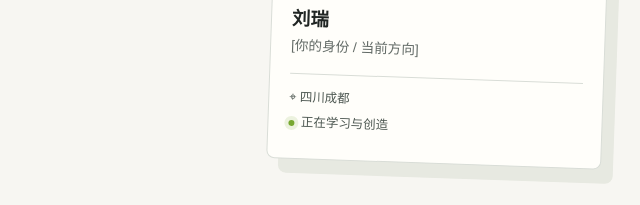
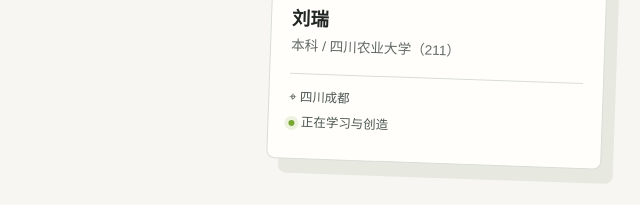
Before and after one commit to liurui412/my-homepage, a plain HTML site: page index.html in a window 1280 px wide. Shown: the part 422-627 px from the top of the page, 640-1280 px from the left. Drawn offline with Linux system fonts and the light colour scheme.

Commit message:
修改个人信息

```diff
--- a/index.html
+++ b/index.html
@@ -43,7 +43,7 @@
           <div class="note-top"><span>个人名片</span><span class="note-spark" aria-hidden="true">✳</span></div>
           <div class="avatar-placeholder" aria-hidden="true">[头像]</div>
           <p class="note-name">刘瑞</p>
-          <p class="note-role">[你的身份 / 当前方向]</p>
+          <p class="note-role">本科 / 四川农业大学（211）</p>
           <div class="note-divider"></div>
           <p class="note-location"><span aria-hidden="true">⌖</span> 四川成都</p>
           <p class="note-status"><span class="status-dot" aria-hidden="true"></span> 正在学习与创造</p>
```
